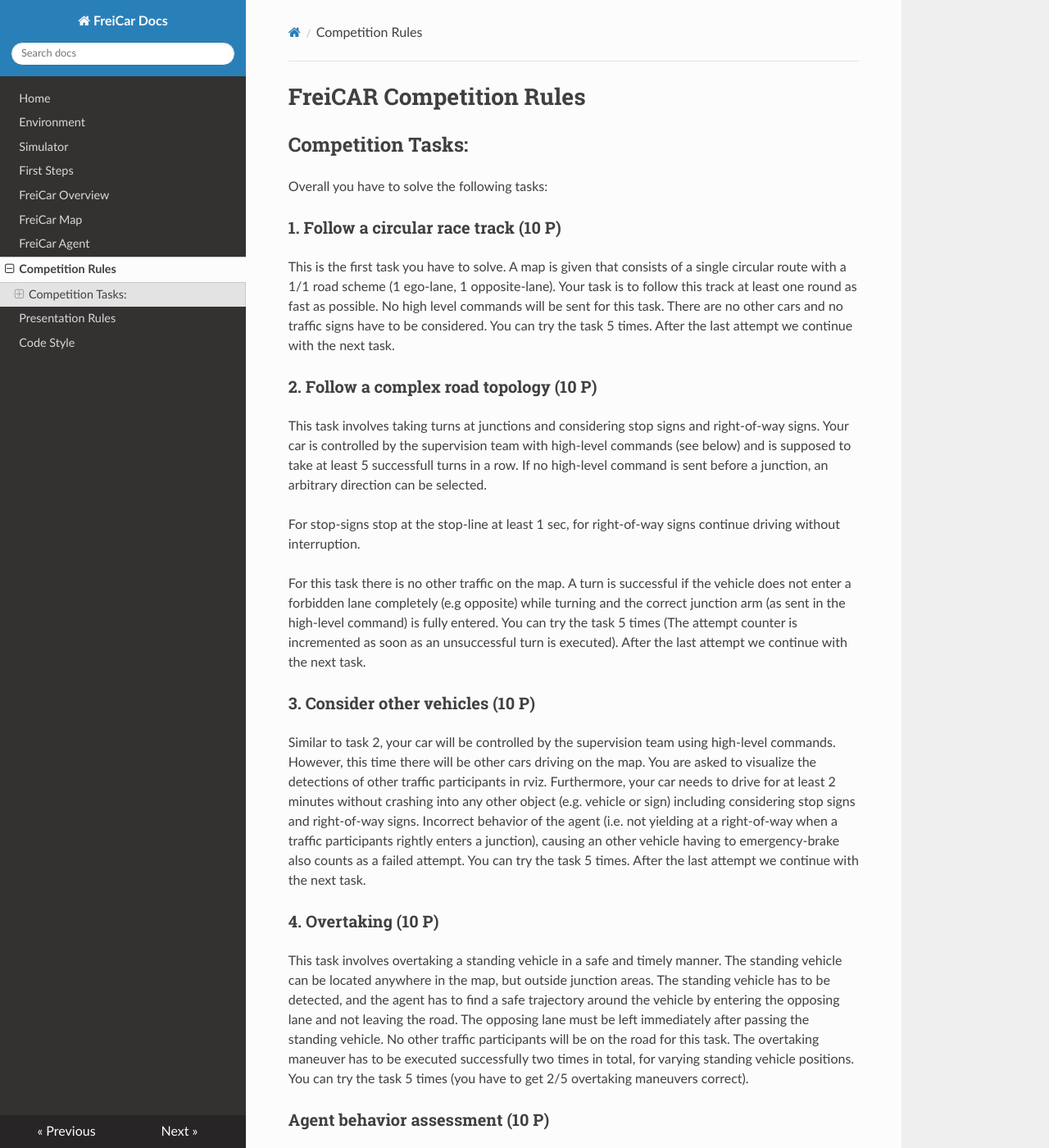
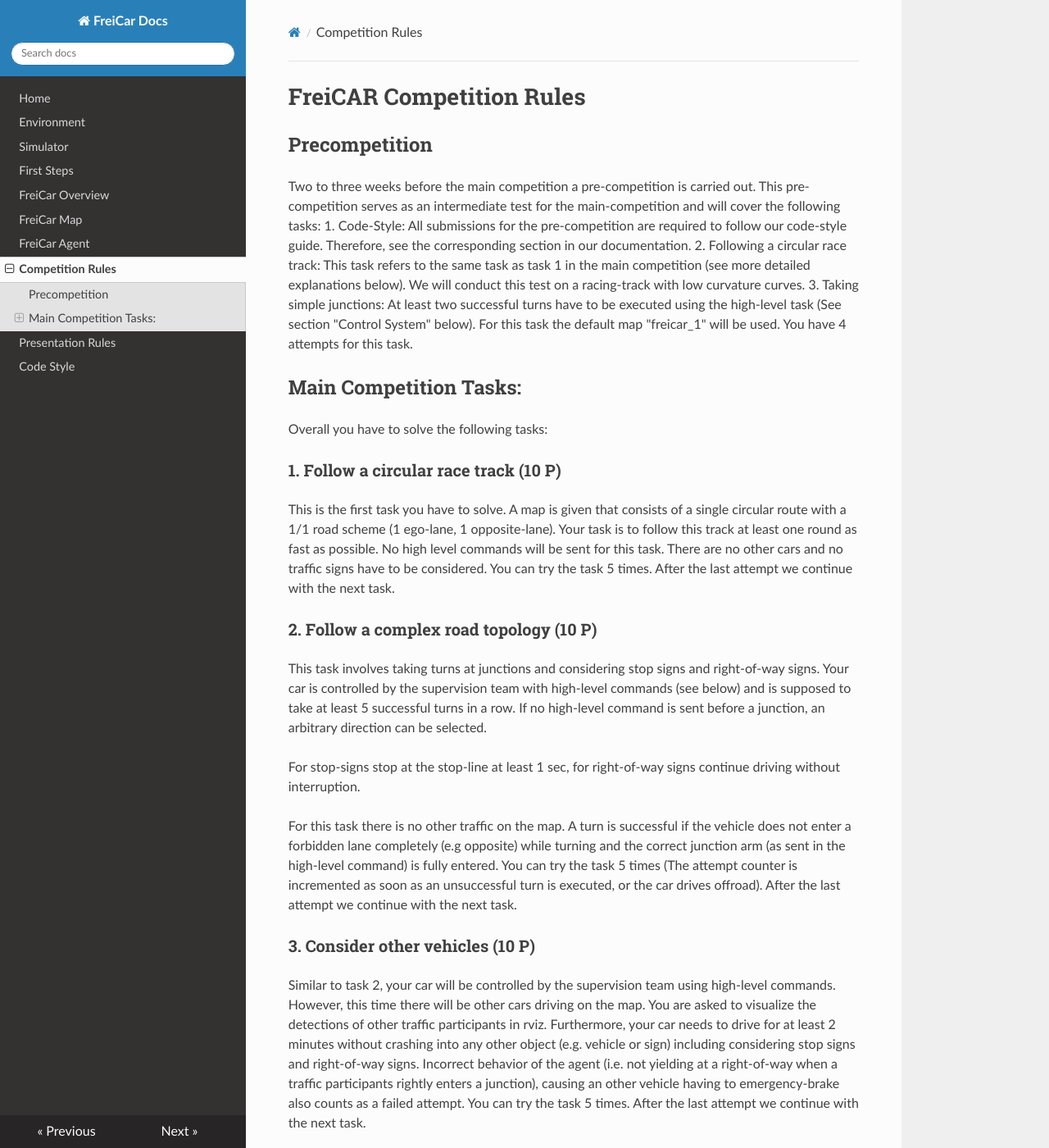
Before and after one commit to JohanVer/freicar_docs, an MkDocs documentation site: the page built from docs/competition_rules.md, in a window 1280 px wide and 1400 px high. Shown: the whole window at 82% size. Built offline with MkDocs 1.6.1, drawn with Linux system fonts in a browser that asks for light colours; nearby versions of some CDN libraries; some of the changed text lies outside the part shown.

Commit message:
precompetition rules

```diff
--- a/docs/competition_rules.md
+++ b/docs/competition_rules.md
@@ -1,20 +1,26 @@
 # FreiCAR Competition Rules
 
-## Competition Tasks:
+## Precompetition
+Two to three weeks before the main competition a pre-competition is carried out. This pre-competition serves as an intermediate test for the main-competition and will cover the following tasks:
+1. Code-Style: All submissions for the pre-competition are required to follow our code-style guide. Therefore, see the corresponding section in our documentation.
+2. Following a circular race track: This task refers to the same task as task 1 in the main competition (see more detailed explanations below). We will conduct this test on a racing-track with low curvature curves.
+3. Taking simple junctions: At least two successful turns have to be executed using the high-level task (See section "Control System" below). For this task the default map "freicar_1" will be used. You have 4 attempts for this task.
+## Main Competition Tasks:
 Overall you have to solve the following tasks:
 
 ### 1. Follow a circular race track (10 P)
 This is the first task you have to solve. A map is given that consists of a single circular route with a 1/1 road scheme (1 ego-lane, 1 opposite-lane).
-Your task is to follow this track at least one round as fast as possible. No high level commands will be sent for this task. There are no other cars and no traffic signs have to be considered. You can try the task 5 times. After the last attempt we continue with the next task.
+Your task is to follow this track at least one round as fast as possible. No high level commands will be sent for this task. There are no other cars and no traffic signs have to be considered.
+You can try the task 5 times. After the last attempt we continue with the next task.
 
 ### 2. Follow a complex road topology (10 P)
-This task involves taking turns at junctions and considering stop signs and right-of-way signs. Your car is controlled by the supervision team with high-level commands (see below) and is supposed to take at least 5 successfull turns in a row. If no high-level command is sent before a junction, an arbitrary direction can be selected.
+This task involves taking turns at junctions and considering stop signs and right-of-way signs. Your car is controlled by the supervision team with high-level commands (see below) and is supposed to take at least 5 successful turns in a row. If no high-level command is sent before a junction, an arbitrary direction can be selected.
 
 For stop-signs stop at the stop-line at least 1 sec, for right-of-way signs continue driving without interruption.
 
 For this task there is no other traffic on the map.
 A turn is successful if the vehicle does not enter a forbidden lane completely (e.g opposite) while turning and the correct junction arm (as sent in the high-level command) is fully entered.
-You can try the task 5 times (The attempt counter is incremented as soon as an unsuccessful turn is executed). After the last attempt we continue with the next task.
+You can try the task 5 times (The attempt counter is incremented as soon as an unsuccessful turn is executed, or the car drives offroad). After the last attempt we continue with the next task.
 
 ### 3. Consider other vehicles (10 P)
 Similar to task 2, your car will be controlled by the supervision team using high-level commands. However, this time there will be other cars driving on the map.
@@ -34,6 +40,7 @@ In addition to the task rules as stated above, the team of supervisors will judg
 - Driving style: The vehicle should follow a smooth driving trajectory and should drive with reasonable speed (faster than a snail) when it is safe.
 - Behavior w.r.t other vehicles: A safe distance should be kept to all traffic participants at all times. The vehicle should yield at a right-of-way sign if another vehicle is approaching. Crashing into other vehicles is not allowed.
 - Leaving the road or fully entering the opposing lane counts as a failed attempt
+- Quality of the shown visualizations
 
 ### Code Quality
 
```
